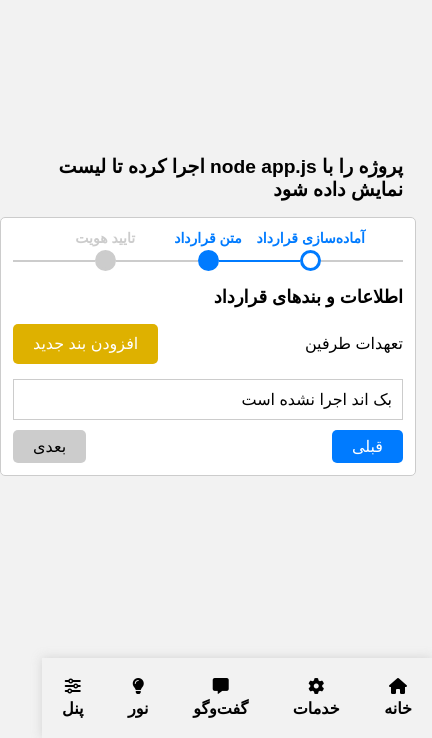
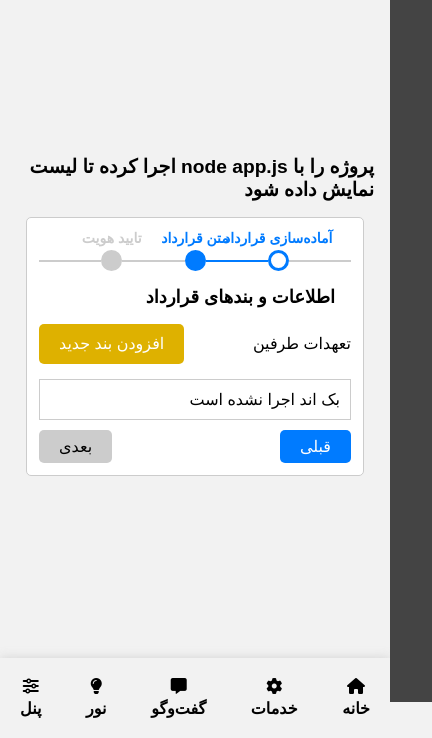
Before and after one commit to sarah-gh/form-wizard--interview, a website: page index.html in a window 390 px wide. Shown: the part 142-880 px from the top of the page, 432 px wide, since content can reach past the window. Drawn offline with Linux system fonts and the light colour scheme; no server answers; a web font is replaced by a local one.

Commit message:
fix Form Wizard style

```diff
--- a/styles.scss
+++ b/styles.scss
@@ -1,5 +1,5 @@
 // Variables
-$max-width: 500px;
+$max-width: 600px;
 $border-color: #ccc;
 $border-radius: 5px;
 $action-bg: #007bff;
@@ -37,6 +37,7 @@ main {
 
   h2 {
     font-size: 1.2rem;
+    padding: 0 16px;
   }
 }
 
@@ -50,6 +51,13 @@ main {
   background-color: #fff;
   margin: 0 16px;
   height: fit-content;
+}
+
+@media screen and (max-width: 768px) {
+    .form-wizard {
+        max-width: $max-width;
+        width: 80%;
+    }
 }
 
 .step {
```
Also changed, not shown: styles.css, 1 other file.
